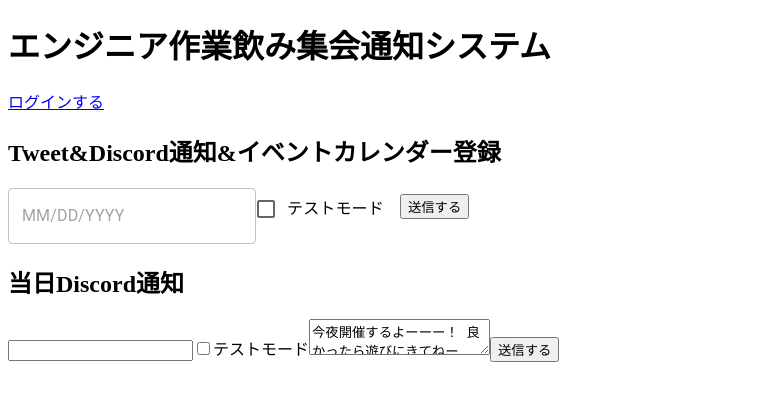
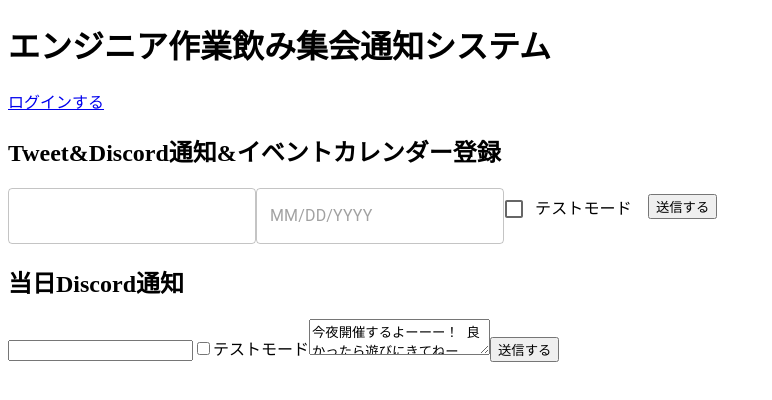
Before and after one commit to yuya-0928/eventAnnounceBot, a React (Vite) app in the folder frontend/: page / in a window 1280 px wide. Shown: the top 400 px of the page, without its empty margins (0-772 px from the left). Built offline with nearby package versions, Linux system fonts and the light colour scheme.

Commit message:
開催数の数値を入力するフォームをmaterial uiに置き換える

```diff
--- a/frontend/src/component/NotificationFormTweetAndDiscordAndCharender.tsx
+++ b/frontend/src/component/NotificationFormTweetAndDiscordAndCharender.tsx
@@ -1,3 +1,4 @@
+import { TextField as MuiTextField } from "@material-ui/core";
 import { DatePicker, LocalizationProvider } from "@mui/x-date-pickers";
 import { AdapterDayjs } from "@mui/x-date-pickers/AdapterDayjs";
 import { Checkbox } from "@mui/material";
@@ -12,6 +13,11 @@ export const NotificationFormTweetAndDiscordAndCharender = () => {
         method="POST"
         action="http://localhost:3001/post_announcement"
       >
+        <MuiTextField
+          type="number"
+          name="numberOfSessions"
+          variant="outlined"
+        />
         <LocalizationProvider dateAdapter={AdapterDayjs}>
           <DatePicker />
         </LocalizationProvider>
```
